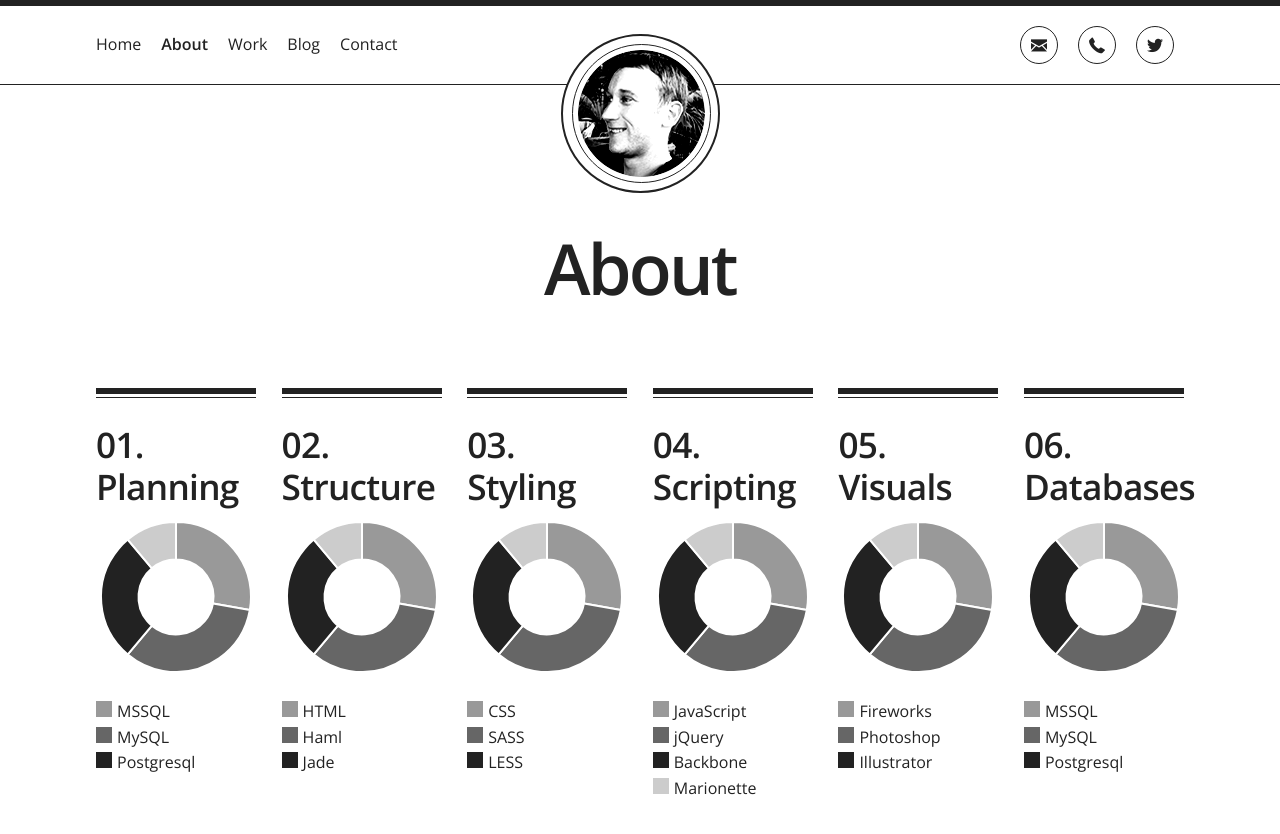
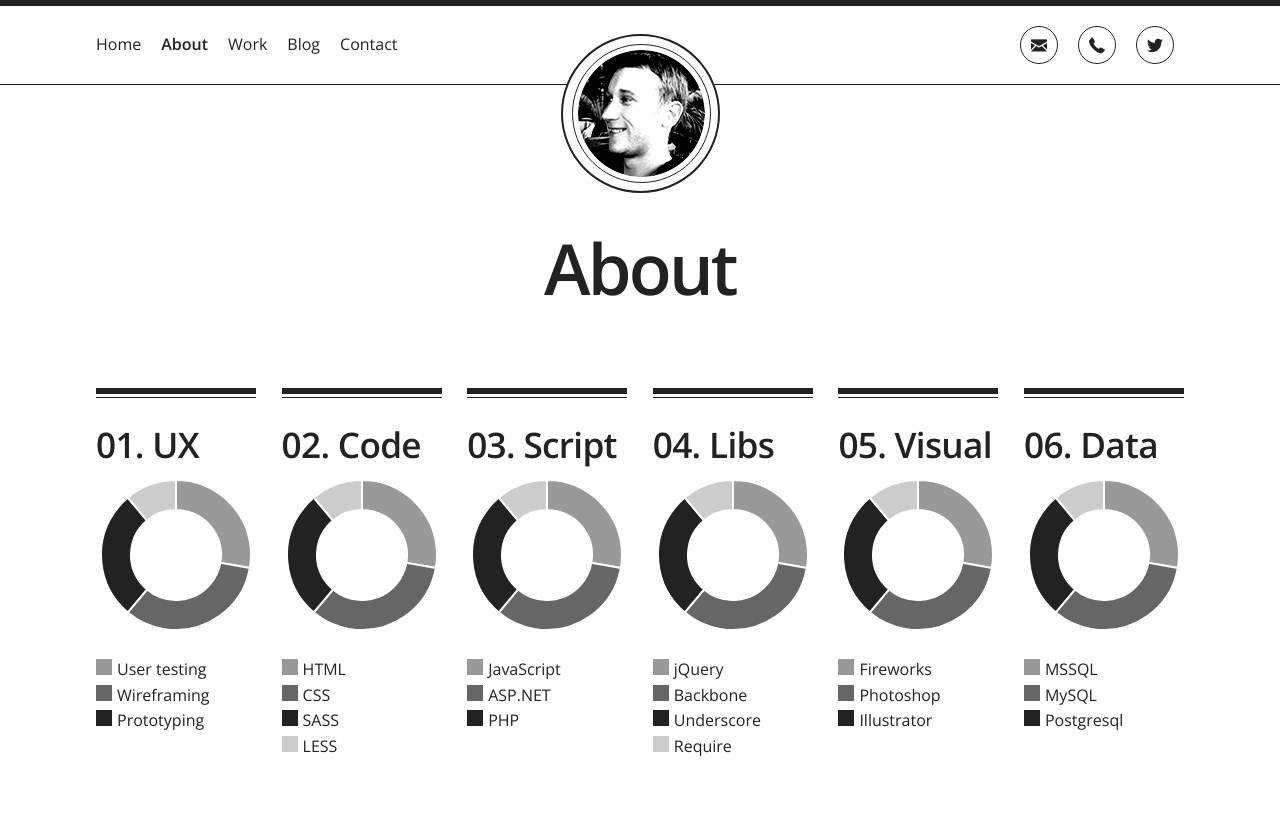
Before and after one commit to garethadavies/garethdavies.me.2014, a Jekyll site: the page built from about/index.html, in a window 1280 px wide. Shown: the top 834 px of the page. Built offline with Jekyll 4.4.1, drawn with Linux system fonts in a browser that asks for light colours; Markdown is read by kramdown in place of the engine named in the settings.

Commit message:
Added new about content

```diff
--- a/about/index.html
+++ b/about/index.html
@@ -12,39 +12,26 @@ class: about
 
 	<div class="column-2">
 
-		<h2 class="section-header">01. Planning</h2>
+		<h2 class="section-header">01. UX</h2>
 
 		<canvas id="myChart1" width="160" height="160" class="margin-top"></canvas>
 
 		<ul class="no-list-styling colour-key">
-			<li><span></span>MSSQL</li>
-			<li><span></span>MySQL</li>
-			<li><span></span>Postgresql</li>
+			<li><span></span>User testing</li>
+			<li><span></span>Wireframing</li>
+			<li><span></span>Prototyping</li>
 		</ul>
 
 	</div>
 
   <div class="column-2">
 
-		<h2 class="section-header">02. Structure</h2>
+		<h2 class="section-header">02. Code</h2>
 
 		<canvas id="myChart2" width="160" height="160" class="margin-top"></canvas>
 
 		<ul class="no-list-styling colour-key">
 			<li><span></span>HTML</li>
-			<li><span></span>Haml</li>
-			<li><span></span>Jade</li>
-		</ul>
-
-	</div>
-
-	<div class="column-2">
-
-		<h2 class="section-header">03. Styling</h2>
-
-		<canvas id="myChart3" width="160" height="160" class="margin-top"></canvas>
-
-		<ul class="no-list-styling colour-key">
 			<li><span></span>CSS</li>
 			<li><span></span>SASS</li>
 			<li><span></span>LESS</li>
@@ -54,22 +41,36 @@ class: about
 
 	<div class="column-2">
 
-		<h2 class="section-header">04. Scripting</h2>
+		<h2 class="section-header">03. Script</h2>
 
 		<canvas id="myChart4" width="160" height="160" class="margin-top"></canvas>
 
 		<ul class="no-list-styling colour-key">
 			<li><span></span>JavaScript</li>
-			<li><span></span>jQuery</li>
-			<li><span></span>Backbone</li>
-			<li><span></span>Marionette</li>
+			<li><span></span>ASP.NET</li>
+			<li><span></span>PHP</li>
 		</ul>
 
 	</div>
 
 	<div class="column-2">
 
-		<h2 class="section-header">05. Visuals</h2>
+		<h2 class="section-header">04. Libs</h2>
+
+		<canvas id="myChart3" width="160" height="160" class="margin-top"></canvas>
+
+		<ul class="no-list-styling colour-key">
+			<li><span></span>jQuery</li>
+			<li><span></span>Backbone</li>
+			<li><span></span>Underscore</li>
+			<li><span></span>Require</li>
+		</ul>
+
+	</div>
+
+	<div class="column-2">
+
+		<h2 class="section-header">05. Visual</h2>
 
 		<canvas id="myChart5" width="160" height="160" class="margin-top"></canvas>
 
@@ -83,7 +84,7 @@ class: about
 
 	<div class="column-2">
 
-		<h2 class="section-header">06. Databases</h2>
+		<h2 class="section-header">06. Data</h2>
 
 		<canvas id="myChart6" width="160" height="160" class="margin-top"></canvas>
 
--- a/js/script.js
+++ b/js/script.js
@@ -119,32 +119,32 @@ Author(s):
 
 	new Chart(chart1).Doughnut(data, {
 
-		percentageInnerCutout: 50
+		percentageInnerCutout: 60
 
 	});
 	new Chart(chart2).Doughnut(data, {
 
-		percentageInnerCutout: 50
+		percentageInnerCutout: 60
 
 	});
 	new Chart(chart3).Doughnut(data, {
 
-		percentageInnerCutout: 50
+		percentageInnerCutout: 60
 
 	});
 	new Chart(chart4).Doughnut(data, {
 
-		percentageInnerCutout: 50
+		percentageInnerCutout: 60
 
 	});
 	new Chart(chart5).Doughnut(data, {
 
-		percentageInnerCutout: 50
+		percentageInnerCutout: 60
 
 	});
 	new Chart(chart6).Doughnut(data, {
 
-		percentageInnerCutout: 50
+		percentageInnerCutout: 60
 
 	});
 
```
